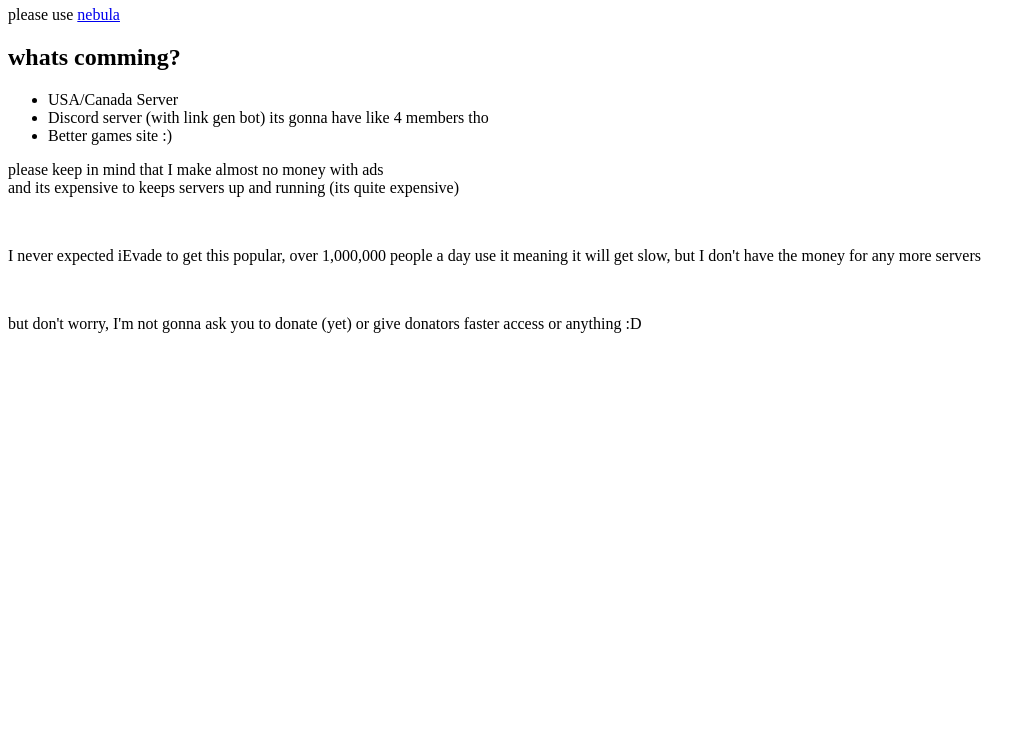
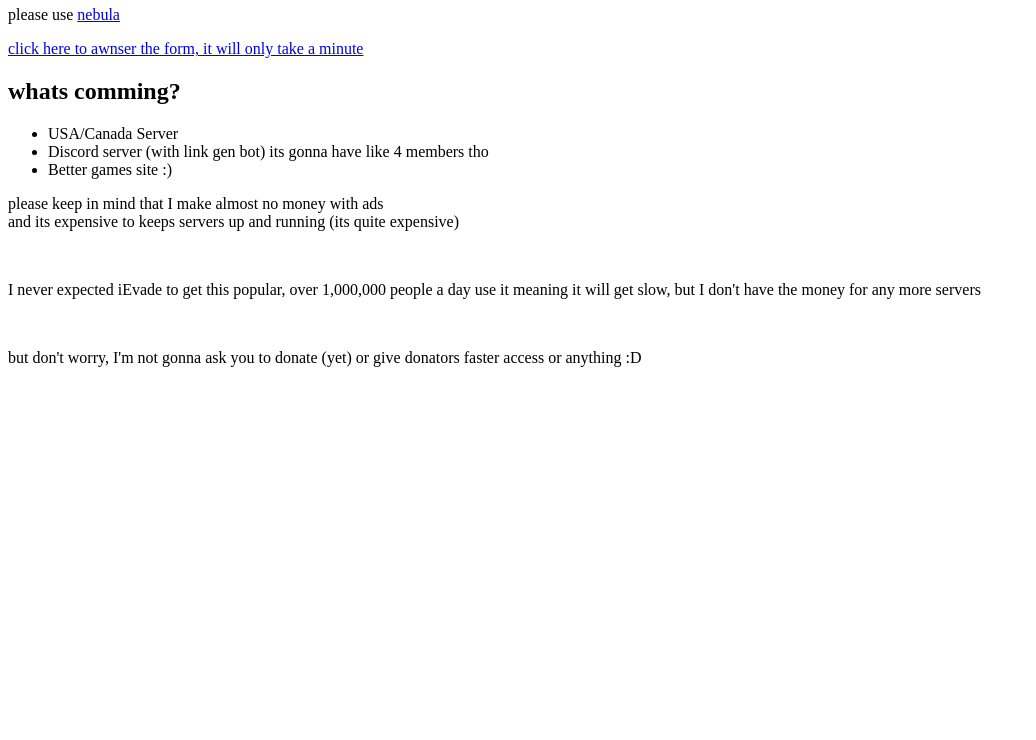
Before and after one commit to i-evade/rootsite, a plain HTML site: page index.html in a window 1280 px wide. Shown: the part 60-800 px from the top of the page, without its empty margins (0-1036 px from the left). Drawn offline with Linux system fonts and the light colour scheme.

Commit message:
Update index.html

```diff
--- a/index.html
+++ b/index.html
@@ -9,6 +9,7 @@
 
 <h1>iEvade under maintance</h1>
 <p>please use <a href="https://in.psr.tf">nebula</a></p>
+<a href="https://forms.gle/ZpRnbSn7kM7gt6ah9">click here to awnser the form, it will only take a minute</a>
 
 <h2>whats comming?</h2>
 <ul>
```
